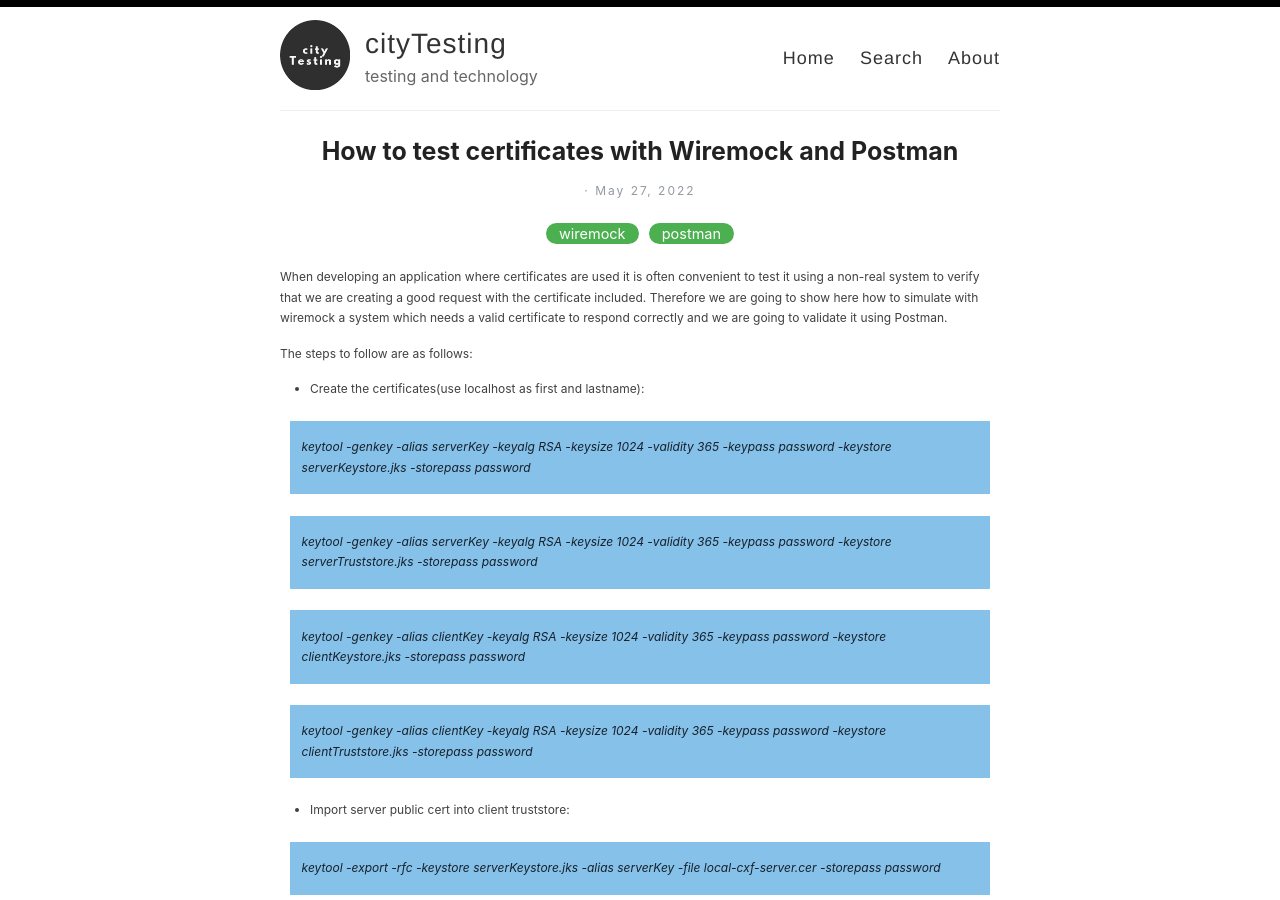
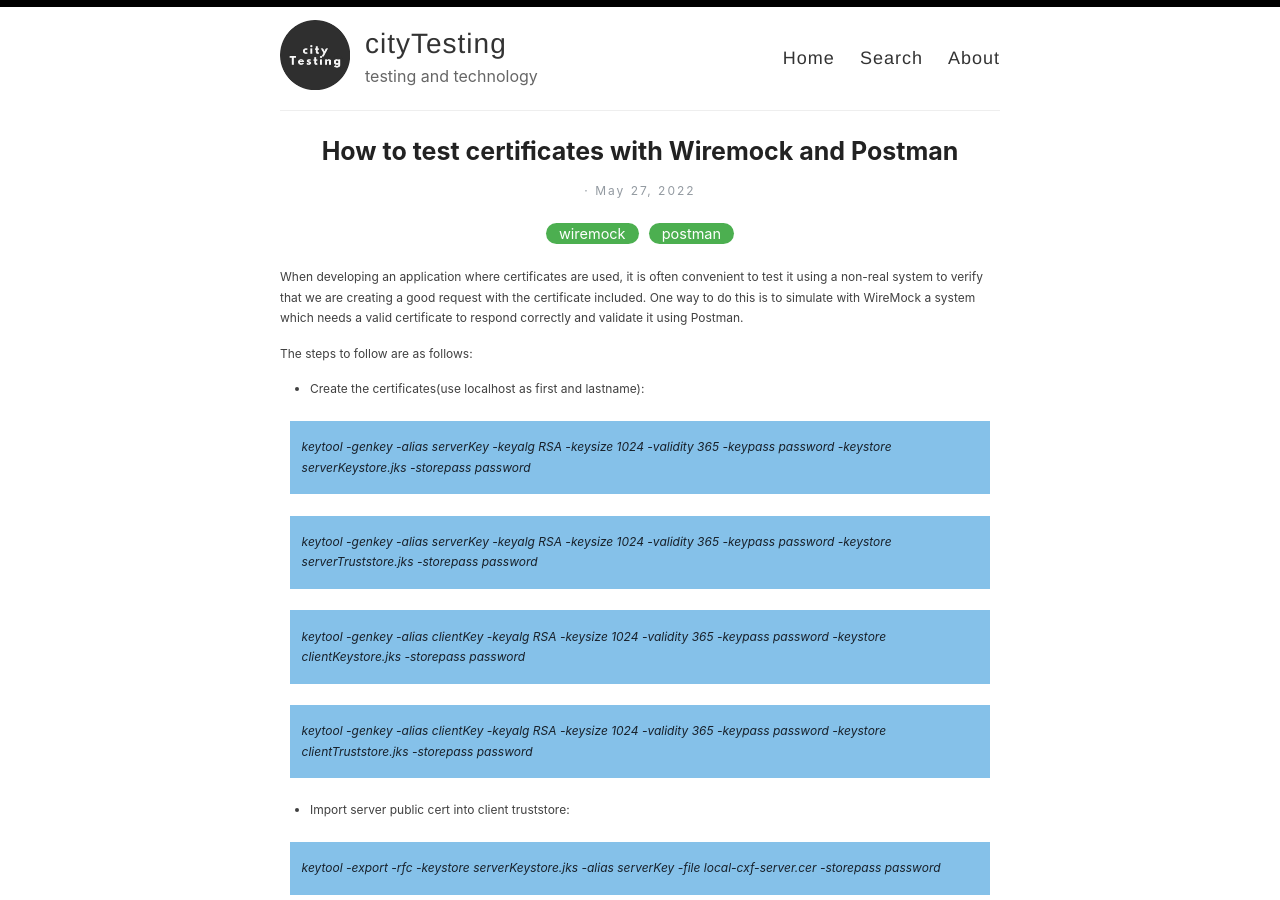
Before and after one commit to cityTesting/citytesting.github.io, a Jekyll site: the page built from _posts/2022-05-27-https-wiremock-postman.md, in a window 1280 px wide and 900 px high. Built offline with Jekyll 4.4.1, drawn with Linux system fonts in a browser that asks for light colours.

Commit message:
Update 2022-05-27-https-wiremock-postman.md

```diff
--- a/_posts/2022-05-27-https-wiremock-postman.md
+++ b/_posts/2022-05-27-https-wiremock-postman.md
@@ -4,7 +4,7 @@ title: How to test certificates with Wiremock and Postman
 categories: [wiremock, postman]
 ---
 
-When developing an application where certificates are used it is often convenient to test it using a non-real system to verify that we are creating a good request with the certificate included. Therefore we are going to show here how to simulate with wiremock a system which needs a valid certificate to respond correctly and we are going to validate it using Postman.
+When developing an application where certificates are used, it is often convenient to test it using a non-real system to verify that we are creating a good request with the certificate included. One way to do this is to simulate with WireMock a system which needs a valid certificate to respond correctly and validate it using Postman.
 
 The steps to follow are as follows:
 - Create the certificates(use localhost as first and lastname):
```
